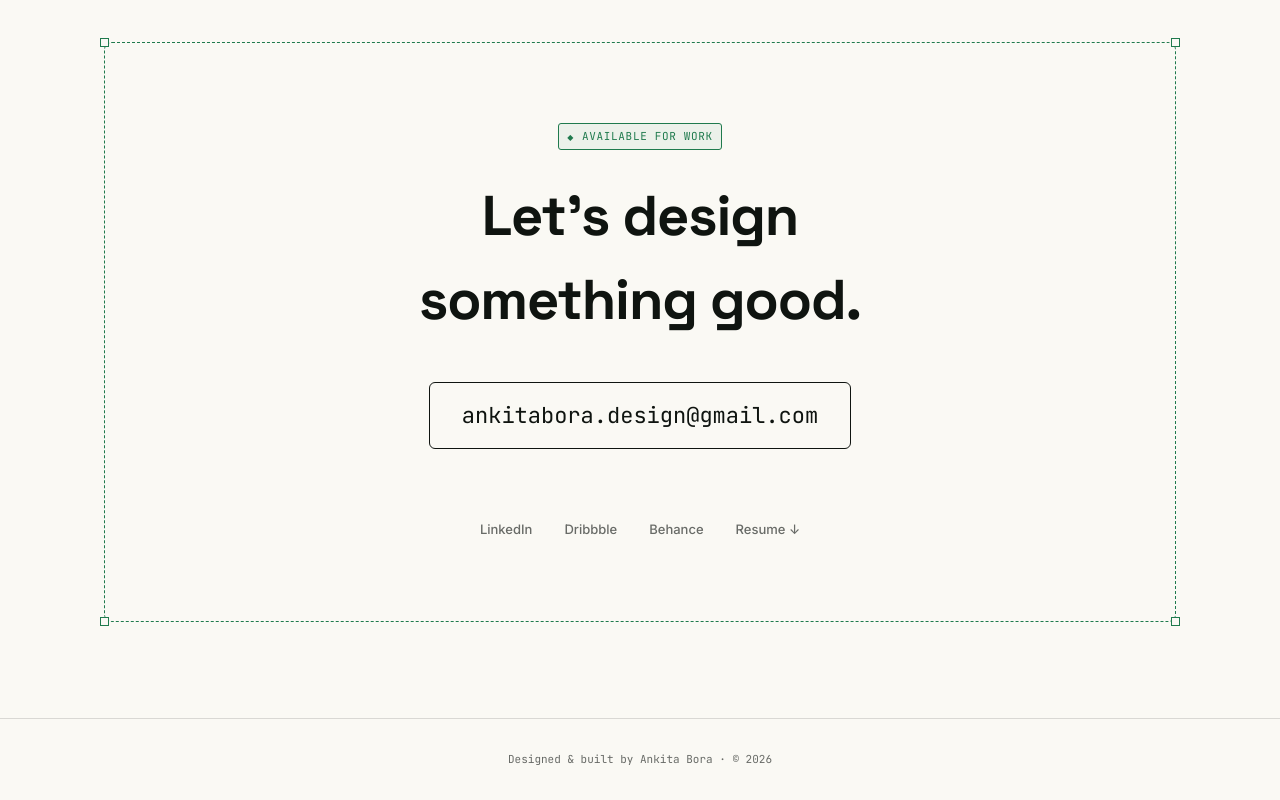
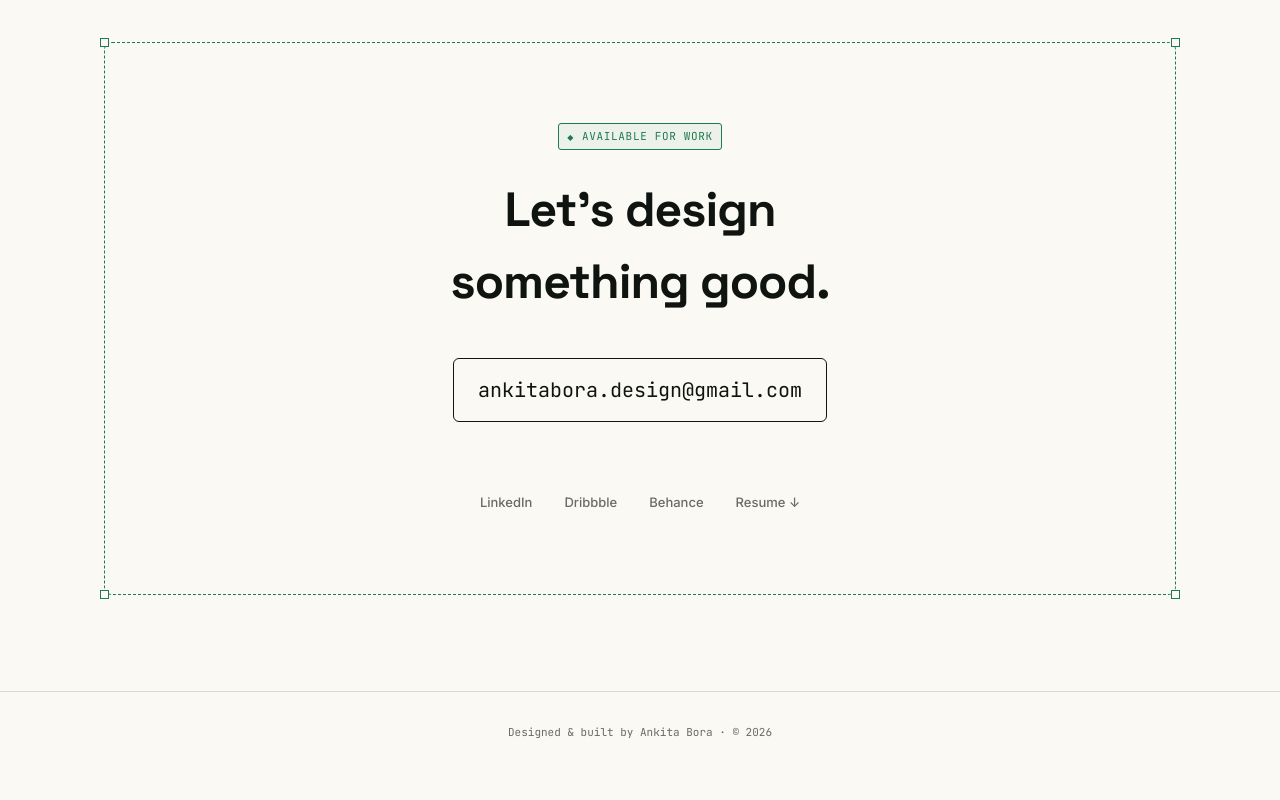
Before and after one commit to ankitaboraa/ankitasportfolio, a plain HTML site: page index.html in a window 1280 px wide. Shown: the part 3504-4304 px from the top of the page. After the commit the page ends 4277 px from the top, so only its background shows below. Drawn offline with Linux system fonts and the light colour scheme.

Commit message:
forth commit

```diff
--- a/index.html
+++ b/index.html
@@ -601,7 +601,7 @@
   }
   .contact-title{
     font-family:var(--display);
-    font-size:clamp(32px, 5vw, 56px);
+    font-size:clamp(25px, 4vw, 48px);
     font-weight:700;
     letter-spacing:-0.02em;
     margin-bottom:var(--s6);
@@ -611,8 +611,8 @@
     align-items:center;
     gap:var(--s3);
     font-family:var(--mono);
-    font-size:clamp(16px, 2.4vw, 22px);
-    padding:var(--s4) var(--s8);
+    font-size:clamp(14px, 2.4vw, 20px);
+    padding:var(--s4) var(--s6);
     border:1.5px solid var(--ink);
     border-radius:6px;
     margin-top:var(--s4);
```
